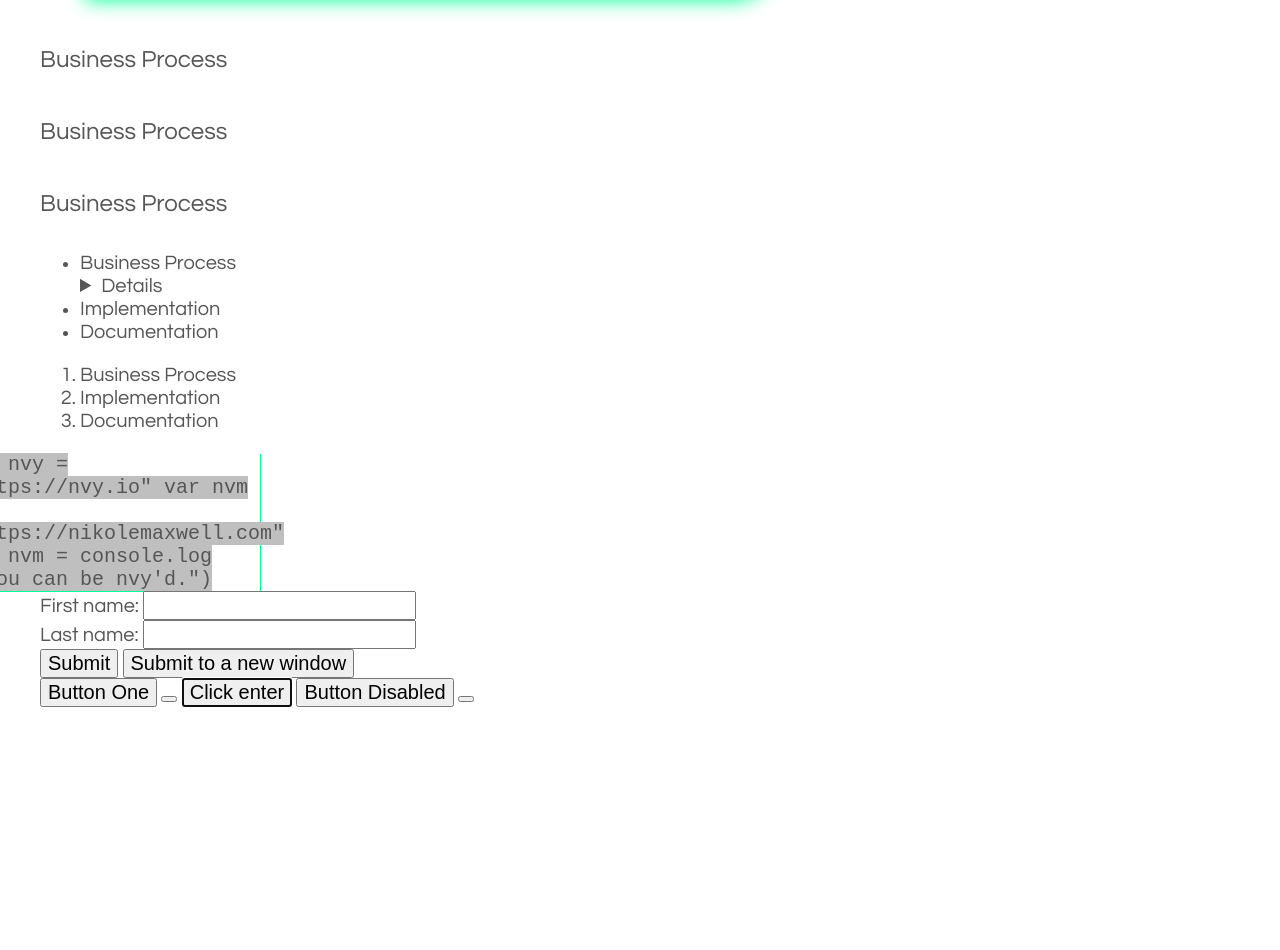
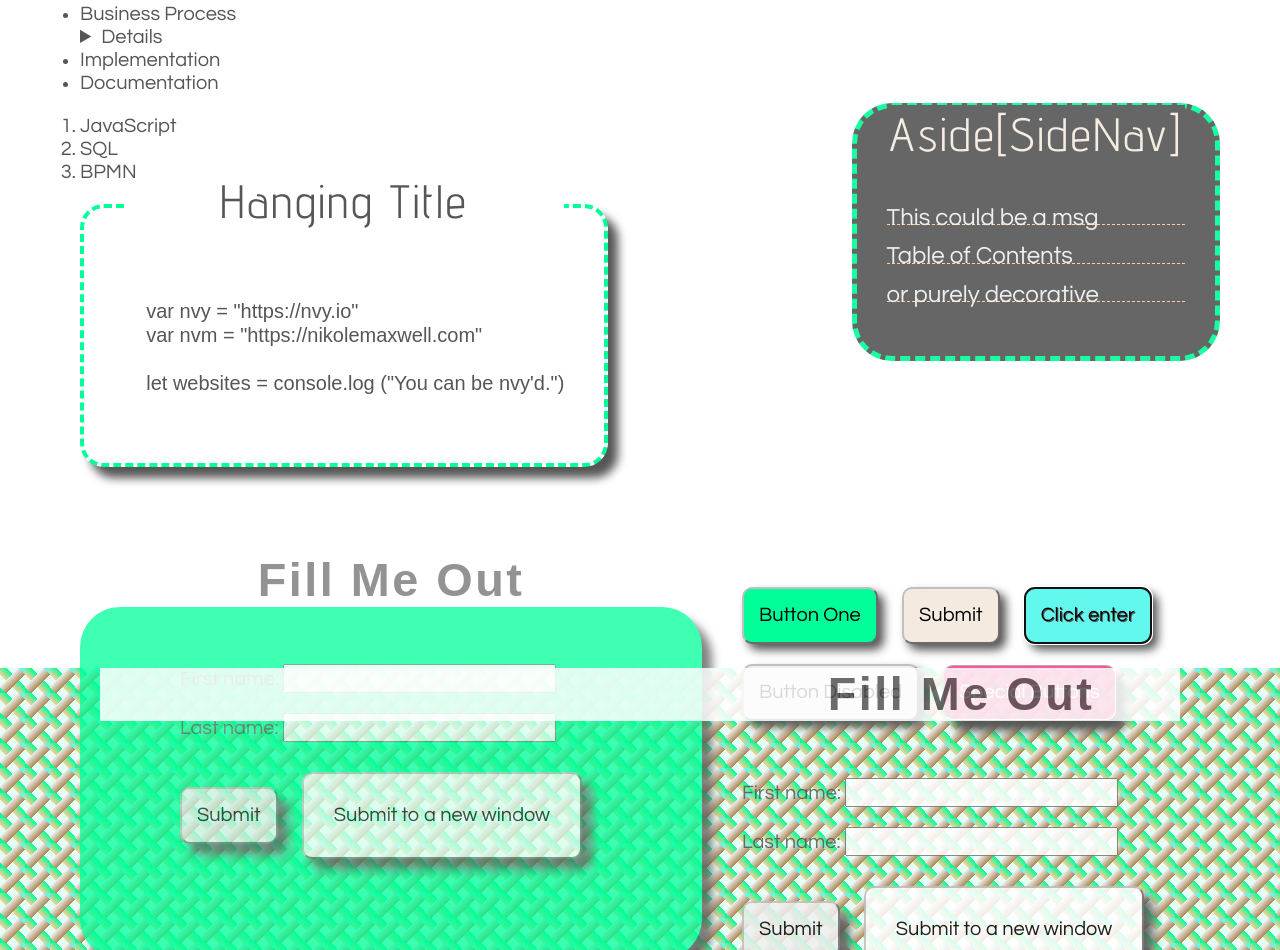
Before and after one commit to NVyIo/begin_to_nvy, a website: page typography.html in a window 1280 px wide. Shown: the part 3581-4531 px from the top of the page. Before the commit the page ends 4288 px from the top, so only its background shows below. Drawn offline with Linux system fonts and the light colour scheme; a web font is replaced by a local one.

Commit message:
A| Extras Section 75%, Weave Pattern

```diff
--- a/src/css/style.css
+++ b/src/css/style.css
@@ -10,9 +10,7 @@ Font:
     Style link:    <
         link href="https://fonts.googleapis.com/css?family=Advent+Pro|Arsenal|Questrial" rel="stylesheet">
 
-    Headline:   font-family: 'Arsenal', sans-serif;
-    Normal:     font-family: 'Questrial', sans-serif;
-    Header;     font-family: 'Advent Pro', sans-serif;:
+c
     Footer:      font-family: 'Advent Pro', sans-serif;:(Reserve for philosopher)
 
 Colors:
@@ -709,6 +707,15 @@ burned
 translucent
 */
 
+
+
+/*      Backgrounds         */
+
+.weave {
+    background: linear-gradient(45deg, rgb(0, 255, 153) 12%, transparent 0, transparent 88%, #62f8ed 0), linear-gradient(135deg, transparent 37%, #eeeeee 0, #a85 63%, transparent 0), linear-gradient(45deg, transparent 37%, #ffcc95 0, #00ff99 63%, transparent 0) rgba(0, 255, 153, 0.1);
+    background-size: 25px 25px;
+}
+
 /*/            Extras     Defaults     /*/
 
 
@@ -732,30 +739,66 @@ translucent
     margin-left: .5em;
 }
 
+/*           Hanging Title              */
+.extraHanging {
+    margin-top: -2em;
+    font-weight: 900;
+    font-family: 'Advent Pro', sans-serif;
+    font-size: 2em;
+    margin-bottom: 1em;
+    padding-bottom: -3em;
+    background: white;
+    text-align: center;
+}
+    /*     Aside   / Sidemenu       */
+    .aside {
+        float: right;
+        border-radius: 2em;
+        border: 5px dashed #00ff99;
+        margin: 5em;
+        padding: 1.5em;
+        background: #565656;
+        color: #eeeeee;
+        font-weight: normal;
+        opacity: .9;
+    }
 
+   .aside p {
+        font-weight: 300;
+        text-decoration: none;
+        list-style-type: none;
+        line-height: 13.5px;
+        border-bottom: 1px dashed #ffcc95;
+    }
 
-
-    /*     Aside   / Sidemenu       */
+    */
     /*     Lists [UL / OL ]       */
     /*     Sidemenu   */
     /*     CodeBlock   */
- .codeBlock {
-        margin-left: -4em;
-        box-shadow: 1px 1px #00ff99;
-        max-width: 300px;
-        min-width: 250px;
-}
+
+    #code {
+        background: rgba(0, 255, 153, 0.1);
+    }
+
+    .codeBlock {
+        width: fit-content;
+        padding: 0 2em;
+        margin-left: 2em;
+        margin-bottom: 5em;
+       /* max-width: 350px;
+        min-width: 250px; */
+        border: 4px dashed #00ff99;
+        border-radius: 1.2em;
+    }
 
 pre {
-    background: #bfbfbf;
-    margin-left:    2em;
     width: min-content;
-
 }
 
 code {
     color: #565656;
-    background: #bfbfbf;
+    font-family: 'Arsenal', sans-serif;
+
 }
 
     /*     BlockQuote */
@@ -764,19 +807,33 @@ code {
     }
 
     blockquote {
-        font-size: 2em;
+        font-size: 1.5em;
         color: #565656;
         font-weight: 500;
         font-style: italic;
-        font-family: 'Advent Pro', sans-serif;
+        font-family: 'Questrial', sans-serif;
         border-bottom-right-radius: 1em;
         border-bottom: 2px dashed #565656;
         border-right: 2px dashed #565656;
         background-color: transparent;
         text-shadow: 1px 1px white, 1.5px 1.5px #565656, 2px 2px #00ff99;
         box-shadow: 5px 4px 20px #00ff99;
+        width: fit-content;
+        padding-right: 1em;
+        padding-left: .2em;
     }
     /*      Buttons     */
+
+    button {
+        font-family: 'Questrial', sans-serif;
+        margin-right: 1em;
+        padding: 15px;
+        border-radius: .5em;
+        border: 2px outset #bfbfbf;
+        box-shadow: 6px 6px 10px #565656;
+        margin-top: 1em;
+    }
+
 
     /*      Breaks          */
 
@@ -785,6 +842,29 @@ code {
         clear: both;
     }
 
+    /*      Form               */
+    .form {
+        float: left;
+        margin: 2em;
+        background: #00ff99;
+        opacity: .75;
+        border-radius: 2em;
+    }
+
+    form {
+        margin: -5em 5em 5em;
+        opacity: .85;
+    }
+
+    input {
+        margin: .5em 0;
+    }
+
+    .specialButton {
+        color: white;
+        border: 1px inset white;
+        padding: 15px;
+    }
     /*      HR / Lines   */
 
     .hr1 {
@@ -804,7 +884,10 @@ code {
 
 /*/           FOOTER to nvy        /*/
 
-
+.footer {
+    margin-top: 1em;
+    margin-bottom: 5em;
+}
 
 /*______________EXTRAS__________________*/
 
--- a/typography.html
+++ b/typography.html
@@ -160,9 +160,9 @@
                 </ul>
                     <!-- Fonts -->
                     <div class="fontBox">
-                        <h1 class="arsenal">Arsenal</h1>
-                        <h1 class="advent">Advent Pro</h1>
-                        <h1 class="questrial"> Questrial</h1>
+                        <h1 class="arsenal">  Arsenal </h1>
+                        <h1 class="advent">  Advent Pro </h1>
+                        <h1 class="questrial">  Questrial  </h1>
                     </div>
 
               <!-- Headings -->
@@ -211,7 +211,7 @@
             <hr class="hr1">
             <hr class="hr2">
         </div>
-    <div class="imageBox">
+    <div class="imageBox weave">
        <div class="images">
             <div class="imageTitle">
                 <h3 id="imageTitle" class="subHeading t-shadow"> Images to nvy </h3>
@@ -258,58 +258,82 @@
                 <blockquote>I have no special talents. I am only passionately curious. - Einstein</blockquote>
         </div>
         <div class="aside">
-            <p>Business Process</p>
-            <p>Business Process</p>
-            <p>Business Process</p>
+                <div class="extraHanging"><h3 class="hanging dark">  Aside[SideNav] </h3></div>
+            <p> This could be a msg </p>
+            <p> Table of Contents </p>
+            <p> or purely decorative </p>
         </div>
         <div class"ul">
             <ul>
-                <li>Business Process</li>
-                <details>This is the detailed section </details>
+                <li> Business Process</li>
+                <details>  This is the detailed section </details>
                 <li> Implementation</li>
                 <li> Documentation</li>
             </ul>
         </div>
         <div class="ol">
             <ol>
-                    <li>Business Process</li>
-                    <li> Implementation</li>
-                    <li> Documentation</li>
+                    <li> JavaScript</li>
+                    <li> SQL</li>
+                    <li> BPMN</li>
             </ol>
         </div>
-        <div class="codeBlock">
+        <div id="code" class="codeBlock whiteBackground">
+           <div class="extraHanging"><h3 class="hanging">  Hanging Title  </h3></div>
+            <pre>
                 <code lang="javascript">
-                    var nvy = "https://nvy.io"
-                    var nvm = "https://nikolemaxwell.com"
+    var nvy = "https://nvy.io"
+    var nvm = "https://nikolemaxwell.com"
 
-                    let nvm = console.log ("You can be nvy'd.")
+    let websites = console.log ("You can be nvy'd.")
                 </code>
+            </pre>
         </div>
-        <div class="form">
+        <div class="form boxShadow">
                 <form>
+                        <div class="extraHanging">
+                            <h3 class="hanging arsenal bold">  Fill Me Out </h3>
+                        </div>
                         <form >
                             First name: <input type="text" name="fname"><br>
                             Last name: <input type="text" name="lname"><br>
-                            <button type="submit" >Submit</button>
-                            <button type="submit" formtarget="_blank">Submit to a new window</button>
+                            <button class="boxShadow" type="submit" >Submit</button>
+                            <button class="whiteBackground" type="submit" formtarget="_blank">Submit to a new window</button>
                         </form>
                 </form>
         </div>
         <div class="buttons">
-            <button class="buttonOne"> Button One </button>
-            <button class="buttonTwo" formtarget="www.nvy.io">  </button>
-            <button type="submit" autofocus="">Click enter</button>
+            <button class="buttonOne electricBkgrd"> Button One </button>
+            <button class="buttonTwo darkgrey cremeBkgrd"  formaction="get" formtarget="www.nvy.io"> Submit  </button>
+            <button class="subBlueBkgrd t-shadow" type="submit" autofocus="">Click enter</button>
             <button class="disabled">Button Disabled</button>
-            <button ></button>
+            <button  class="specialButton accentBkgrd boxShadow">Special Buttons</button>
        </div>
     </div>
 
 </div>
-<div>
+</div>
+
+
+<div class="test">
+        <div class="weave">
+                <form>
+                        <div class="extraHanging">
+                            <h3 class="hanging arsenal bold">  Fill Me Out </h3>
+                        </div>
+                        <form >
+                            First name: <input type="text" name="fname"><br>
+                            Last name: <input type="text" name="lname"><br>
+                            <button class="boxShadow" type="submit" >Submit</button>
+                            <button class="whiteBackground" type="submit" formtarget="_blank">Submit to a new window</button>
+                        </form>
+                </form>
+        </div>
+</div>
 </main>
 
 <div class="footer">
-    <div></div>
+    <div><h3>Thats what Pisces Tell Themselves </h3></div>
 </div>
 </body>
 
```
